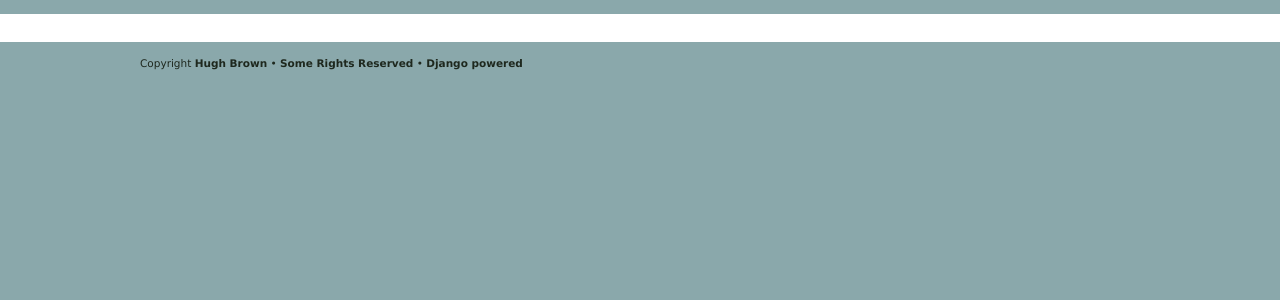
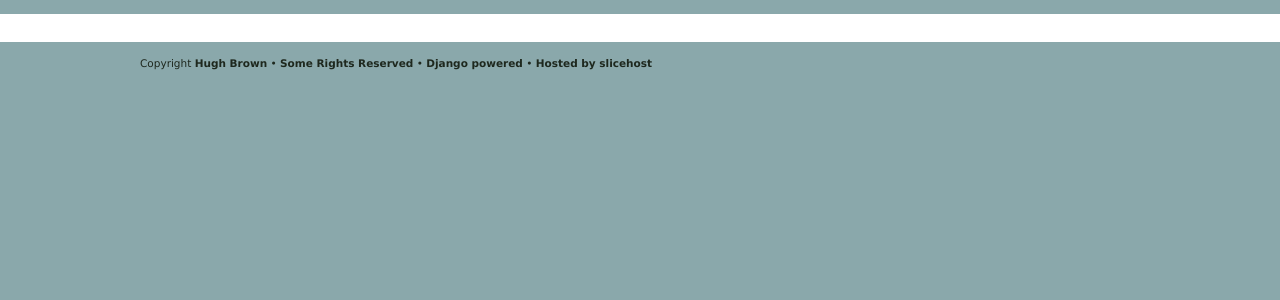
Before and after one commit to hughdbrown/Portfolio, a Django app: template themes/miner/templates/base_work.html in a window 1280 px wide. Shown: the part 98-398 px from the top of the page. Run offline with Django 3.2, Linux system fonts and the light colour scheme; the template is opened without the code that fills it, so the values that code supplies are empty; some libraries are stand-ins or nearby versions.

Commit message:
Added slisehost to footer

```diff
--- a/themes/miner/templates/base_work.html
+++ b/themes/miner/templates/base_work.html
@@ -34,6 +34,9 @@
         <a href="http://creativecommons.org/licenses/by/3.0/us/" title="Creative Commons Attribution">Some Rights Reserved</a>
 		&bull;
         <a href="http://www.djangoproject.com/">Django powered</a>
+		&bull;
+	<a href="https://manage.slicehost.com/customers/new?referrer=09b51c1f3750067374a98c58225320ef">Hosted by slicehost</a>
+
 {% endblock footer %}
 </div>
 
```
